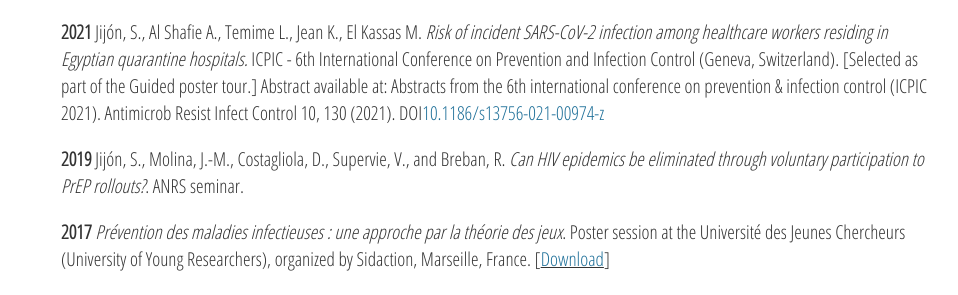
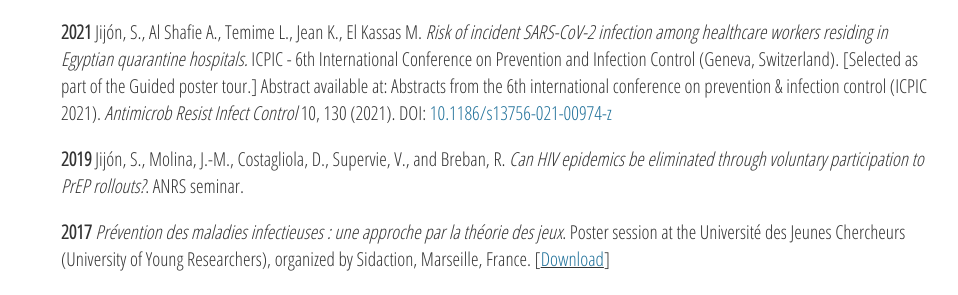
Before and after one commit to sjijon/sjijon.github.io, a Jekyll site: the page built from outreach.html, in a window 1280 px wide. Shown: the part 623-918 px from the top of the page, without its empty margins (161-1119 px from the left). Built offline with Jekyll 4.4.1, drawn with Linux system fonts in a browser that asks for light colours; nearby versions of some CDN libraries; some of the changed lines change nothing that is shown.

Commit message:
Correct style

```diff
--- a/outreach.html
+++ b/outreach.html
@@ -41,7 +41,10 @@ title: Publications
 			in Egyptian quarantine hospitals.</em> ICPIC  -  6th International Conference
 			on Prevention and Infection Control (Geneva, Switzerland).
 			[Selected as part of the Guided poster tour.]
-			Abstract available at: Abstracts from the 6th international conference on prevention & infection control (ICPIC 2021). <emph>Antimicrob Resist Infect Control</emph> 10, 130 (2021). DOI<a href="https://doi.org/10.1186/s13756-021-00974-z">10.1186/s13756-021-00974-z</a>
+			Abstract available at: Abstracts from the 6th international conference on
+			prevention & infection control (ICPIC 2021). <em>Antimicrob Resist Infect
+				Control</em> 10, 130 (2021).
+				DOI: <a href="https://doi.org/10.1186/s13756-021-00974-z">10.1186/s13756-021-00974-z</a>
 </p>
 
 
```
